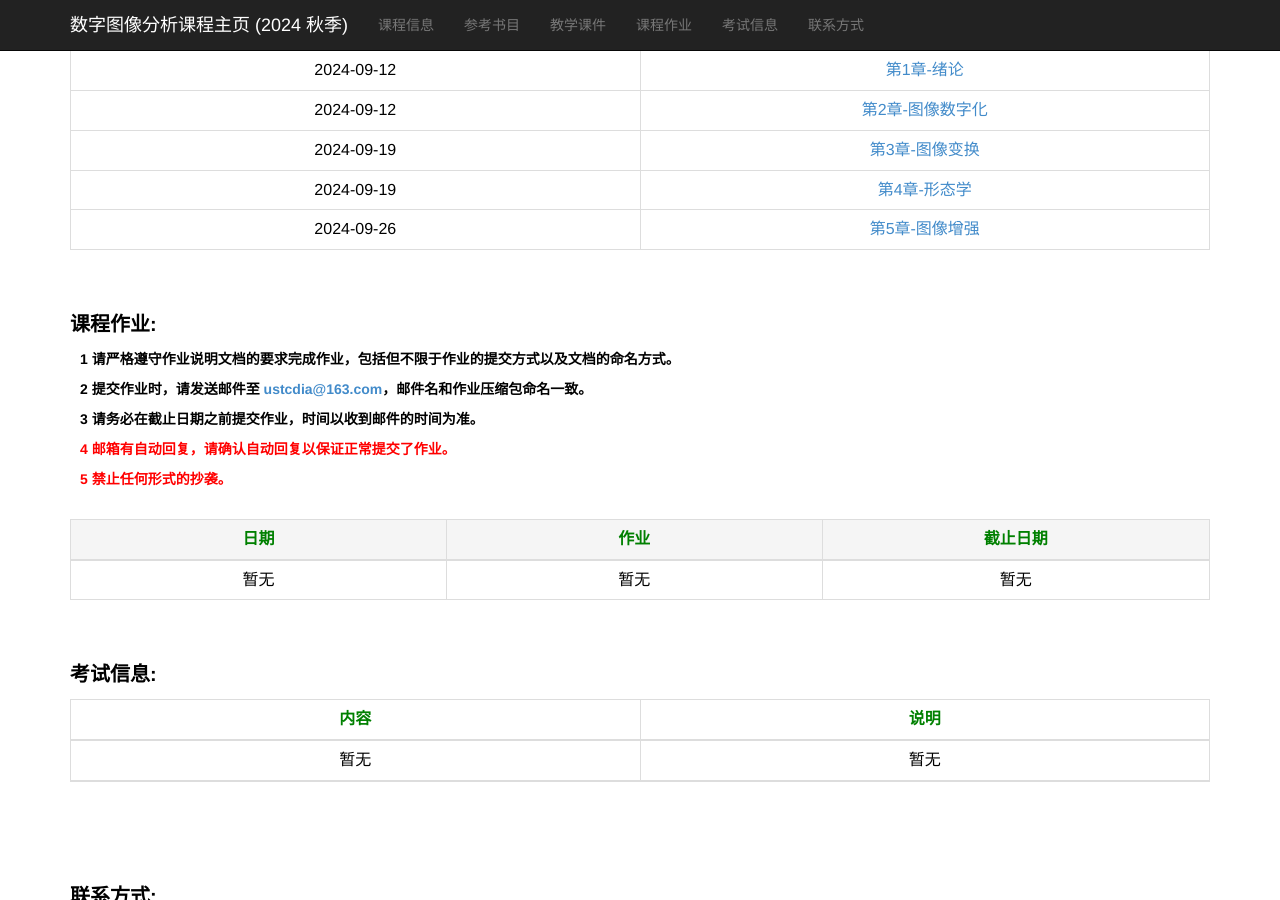
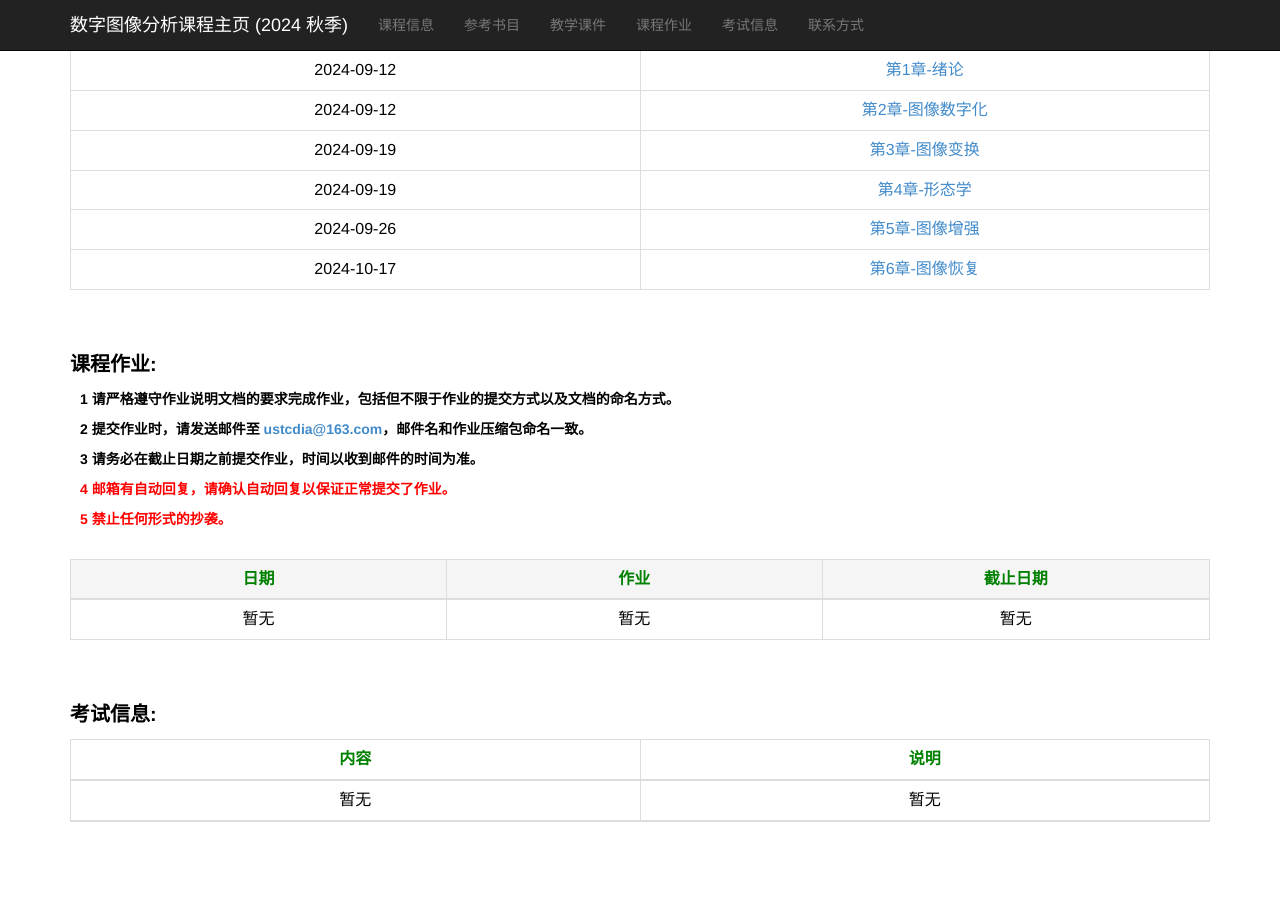
Before and after one commit to ustc-dia/ustc-dia.github.io, a Jekyll site: the page index.html, which Jekyll copies as it is, in a window 1280 px wide and 900 px high, scrolled down 794 px. Built offline with Jekyll 4.4.1, drawn with Linux system fonts in a browser that asks for light colours.

Commit message:
Added Chapter 6 to the index page

```diff
--- a/index.html
+++ b/index.html
@@ -189,8 +189,11 @@
                 <tr>
                     <td>2024-09-26</td>
                     <td><a href="./slides_2024_autumn/第5章-图像增强.pdf" target="_blank">第5章-图像增强</a></td>
-
-
+                </tr>
+                <tr>
+                    <td>2024-10-17</td>
+                    <td><a href="./slides_2024_autumn/第6章-图像恢复.pdf" target="_blank">第6章-图像恢复</a></td>
+                </tr>
             </tbody>
         </table>
 
```
